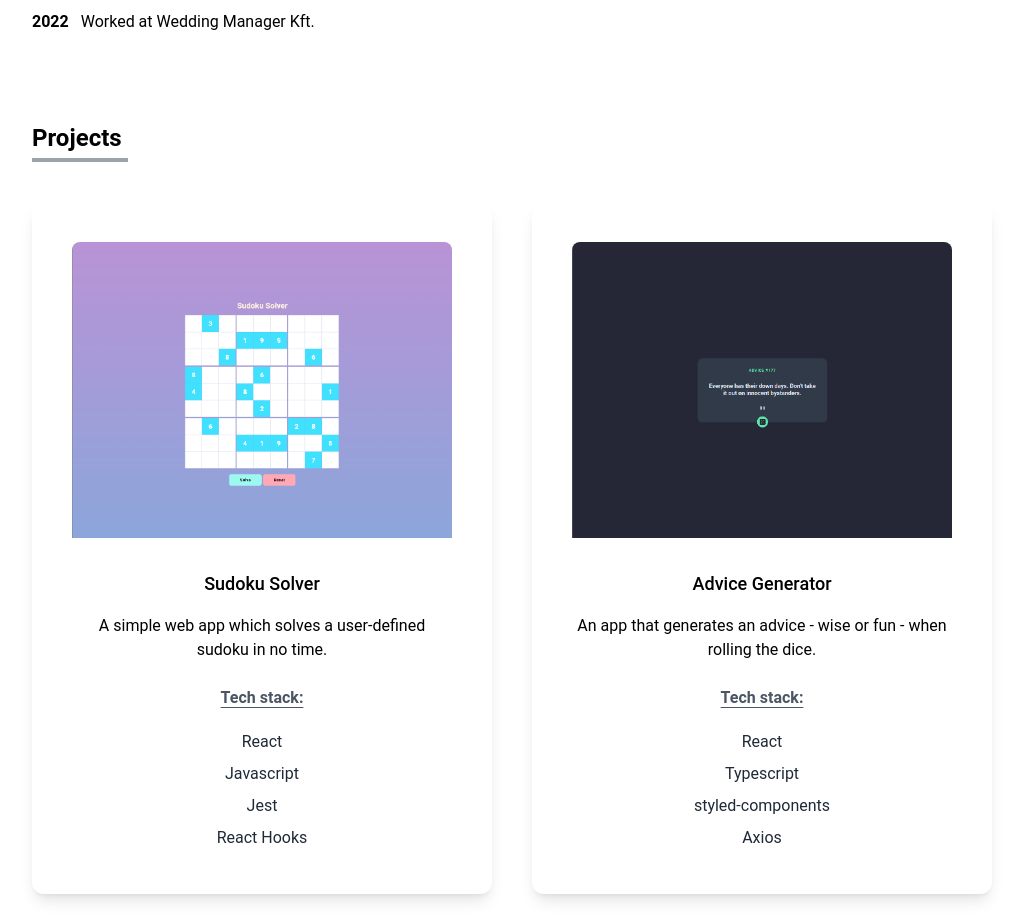
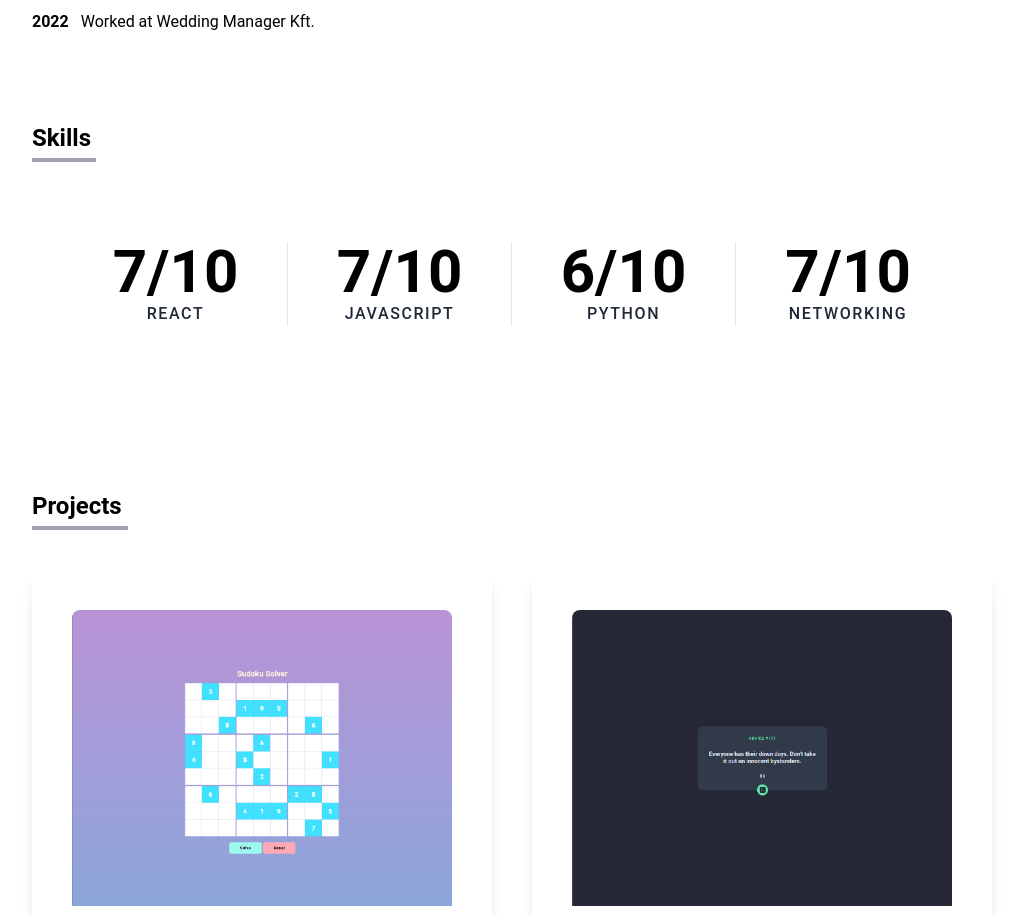
Before and after one commit to doshinxlsx/portfolio, a Next.js app: page / in a window 1280 px wide. Shown: the part 786-1701 px from the top of the page, without its empty margins (128-1149 px from the left). Built offline with nearby package versions, Linux system fonts and the light colour scheme.

Commit message:
feat(home): added skills section

```diff
--- a/src/pages/index.js
+++ b/src/pages/index.js
@@ -98,6 +98,48 @@ const Home = () => {
               </li>
             </ul>
           </div>
+
+          <div className="mt-20">
+            <h3 className="text-2xl font-bold py-1 border-b-4 w-16 border-gray-400 dark:text-cyan-300">
+              Skills
+            </h3>
+            <div className="px-4 py-16 mx-auto sm:max-w-xl md:max-w-full lg:max-w-screen-xl md:px-24 lg:px-8 lg:py-20">
+              <div className="grid grid-cols-2 row-gap-8 md:grid-cols-4">
+                <div className="text-center md:border-r">
+                  <h6 className="text-4xl font-bold lg:text-5xl xl:text-6xl dark:text-white">
+                    7/10
+                  </h6>
+                  <p className="text-sm font-medium tracking-widest text-gray-800 uppercase lg:text-base dark:text-cyan-300">
+                    React
+                  </p>
+                </div>
+                <div className="text-center md:border-r">
+                  <h6 className="text-4xl font-bold lg:text-5xl xl:text-6xl dark:text-white">
+                    7/10
+                  </h6>
+                  <p className="text-sm font-medium tracking-widest text-gray-800 uppercase lg:text-base dark:text-cyan-300">
+                    Javascript
+                  </p>
+                </div>
+                <div className="text-center md:border-r">
+                  <h6 className="text-4xl font-bold lg:text-5xl xl:text-6xl dark:text-white">
+                    6/10
+                  </h6>
+                  <p className="text-sm font-medium tracking-widest text-gray-800 uppercase lg:text-base dark:text-cyan-300">
+                    Python
+                  </p>
+                </div>
+                <div className="text-center">
+                  <h6 className="text-4xl font-bold lg:text-5xl xl:text-6xl dark:text-white">
+                    7/10
+                  </h6>
+                  <p className="text-sm font-medium tracking-widest text-gray-800 uppercase lg:text-base dark:text-cyan-300">
+                    Networking
+                  </p>
+                </div>
+              </div>
+            </div>
+          </div>
         </section>
 
         <section>
```
